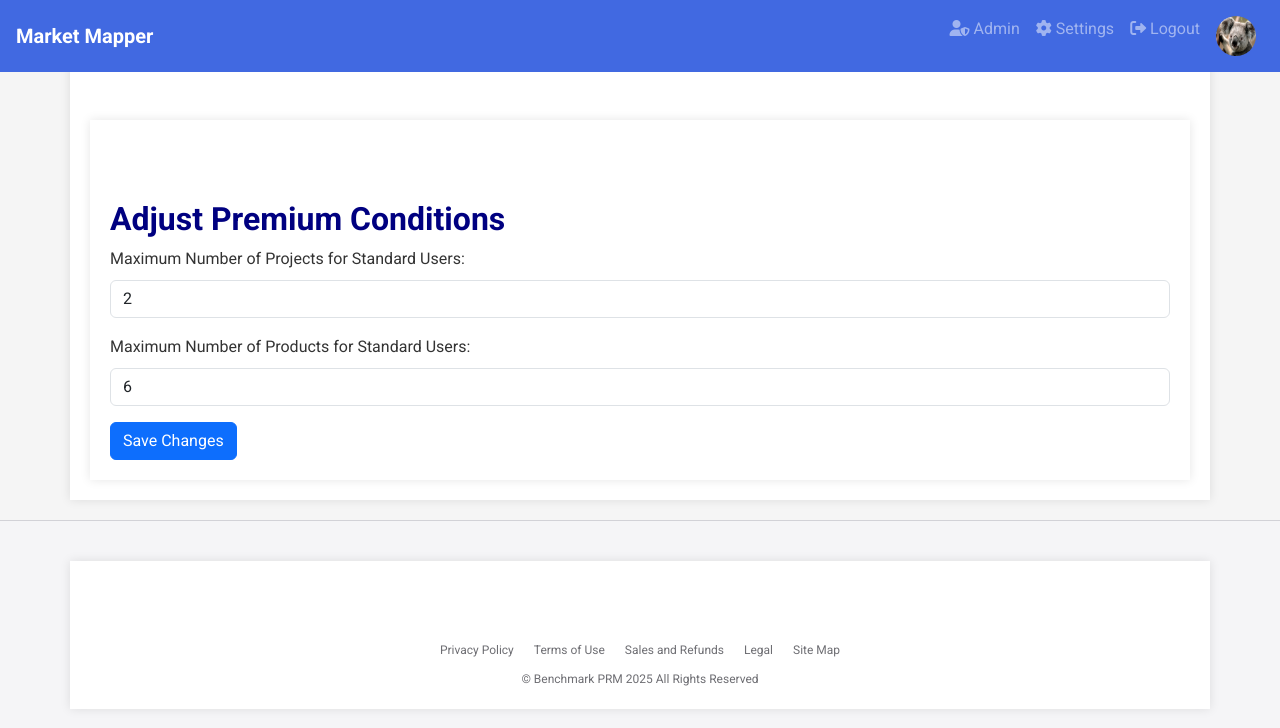
After one commit to michaelthomasberry/marketbook1, a Flask app: page /admin/premium_conditions in a window 1280 px wide. The commit adds this page. Shown: the top 728 px of the page. Run offline with Flask 3, Linux system fonts and the light colour scheme; a user stored in the database is signed in; some libraries are stand-ins or nearby versions.

Commit message:
Added admin for premium conditions to be managed

```diff
--- a/app.py
+++ b/app.py
@@ -344,10 +344,15 @@ def reset_password(token):
 @app.route('/', methods=['GET', 'POST'])
 @login_required
 def dashboard():
+    if current_user.role == 'standard':
+        user_projects_count = Project.query.filter_by(user_id=current_user.id).count()
+        if user_projects_count >= PREMIUM_CONDITIONS['max_projects']:
+            flash('You have reached the maximum number of projects for a standard account. Upgrade to a premium account to create more projects.', 'warning')
+
     if request.method == 'POST':
         if current_user.role == 'standard':
             user_projects_count = Project.query.filter_by(user_id=current_user.id).count()
-            if user_projects_count >= 2:
+            if user_projects_count >= PREMIUM_CONDITIONS['max_projects']:
                 flash('Upgrade to a premium account to create more projects.', 'warning')
                 return redirect(url_for('upgrade'))
 
@@ -704,7 +709,7 @@ def product_comparison(project_id):
     if request.method == 'POST':
         if current_user.role == 'standard':
             user_products_count = Product.query.filter_by(project_id=project_id).count()
-            if user_products_count >= 6:
+            if user_products_count >= PREMIUM_CONDITIONS['max_products']:
                 flash('Upgrade to a premium account to add more products.', 'warning')
                 return redirect(url_for('upgrade'))
 
@@ -1256,6 +1261,32 @@ def settings():
 
     return render_template('settings.html')
 
+# Default premium conditions
+PREMIUM_CONDITIONS = {
+    'max_projects': 2,
+    'max_products': 6
+}
+
+@app.route('/admin/premium_conditions', methods=['GET', 'POST'])
+@login_required
+def premium_conditions():
+    if current_user.role != 'admin':
+        flash('You are not authorized to access this page.', 'danger')
+        return redirect(url_for('dashboard'))
+
+    if request.method == 'POST':
+        max_projects = request.form.get('max_projects')
+        max_products = request.form.get('max_products')
+
+        try:
+            PREMIUM_CONDITIONS['max_projects'] = int(max_projects)
+            PREMIUM_CONDITIONS['max_products'] = int(max_products)
+            flash('Premium conditions updated successfully!', 'success')
+        except ValueError:
+            flash('Invalid input. Please enter valid numbers.', 'danger')
+
+    return render_template('admin/premium_conditions.html', conditions=PREMIUM_CONDITIONS)
+
 ####################################Initiate App ############################################
 
 if __name__ == '__main__':
--- a/templates/admin/index.html
+++ b/templates/admin/index.html
@@ -14,6 +14,10 @@
     <h2 class="mt-5">Number of Users</h2>
     <div style="width: 300px; height: 300px; margin: auto;">
         <canvas id="userCountChart"></canvas>
+    </div>
+
+    <div class="list-group mt-5">
+        <a href="{{ url_for('premium_conditions') }}" class="list-group-item list-group-item-action">Adjust Premium Conditions</a>
     </div>
 </div>
 
--- /dev/null
+++ b/templates/admin/premium_conditions.html
@@ -0,0 +1,18 @@
+{% extends 'base.html' %}
+{% block title %}Premium Conditions{% endblock %}
+{% block content %}
+<div class="container">
+    <h1>Adjust Premium Conditions</h1>
+    <form method="POST">
+        <div class="form-group">
+            <label for="max_projects">Maximum Number of Projects for Standard Users:</label>
+            <input type="number" class="form-control" id="max_projects" name="max_projects" value="{{ conditions.max_projects }}" required>
+        </div>
+        <div class="form-group">
+            <label for="max_products">Maximum Number of Products for Standard Users:</label>
+            <input type="number" class="form-control" id="max_products" name="max_products" value="{{ conditions.max_products }}" required>
+        </div>
+        <button type="submit" class="btn btn-primary">Save Changes</button>
+    </form>
+</div>
+{% endblock %}
```
Also changed, not shown: instance/site.db.
